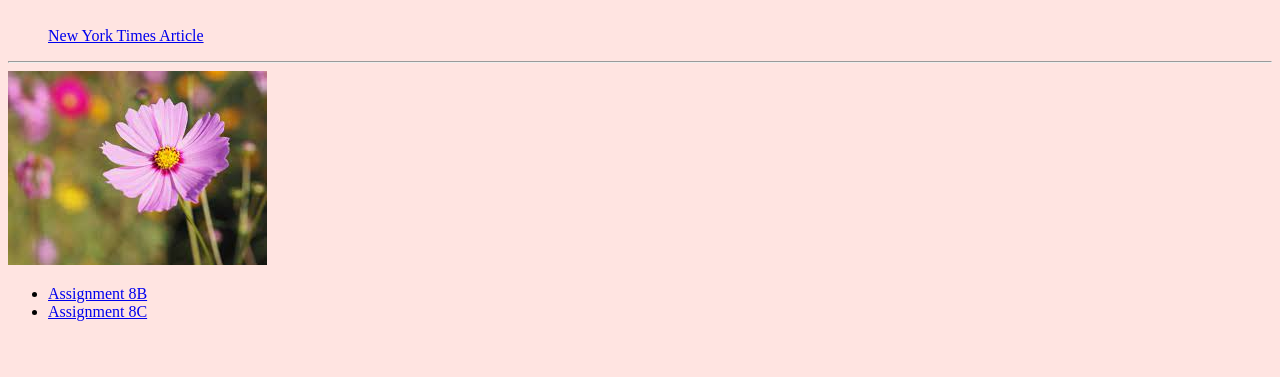
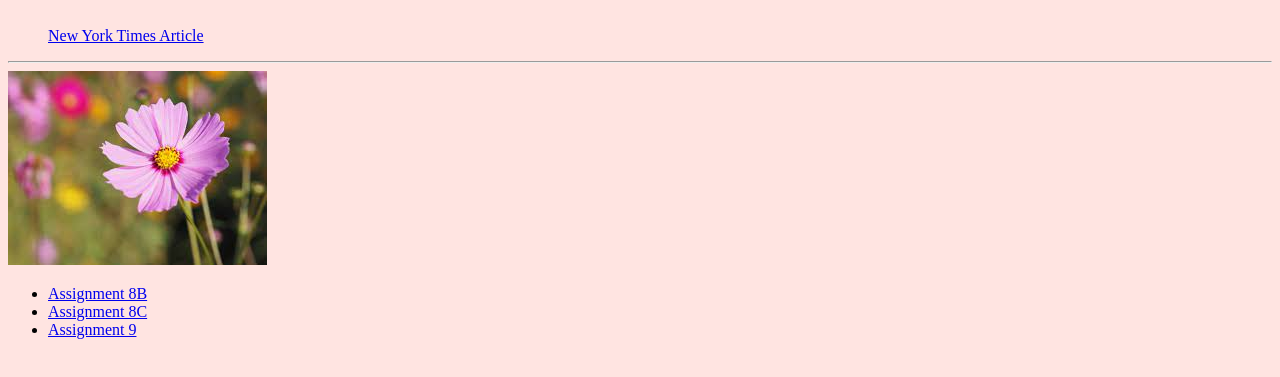
Before and after one commit to cilladel/cilladel.github.io, a plain HTML site: page index.html in a window 1280 px wide. Shown: the part 67-444 px from the top of the page. Drawn offline with Linux system fonts and the light colour scheme.

Commit message:
Add files via upload

```diff
--- a/index.html
+++ b/index.html
@@ -20,6 +20,7 @@
 <ul>
     <li><a href="page2.html" target=_blank>Assignment 8B</a></li>
     <li><a href="avengers-webpage.html" target=_blank>Assignment 8C</a></li>
+    <li><a href="relationships_final-project_comm150.html" target=blank>Assignment 9</a></li>
 </ul>
 
 
```
